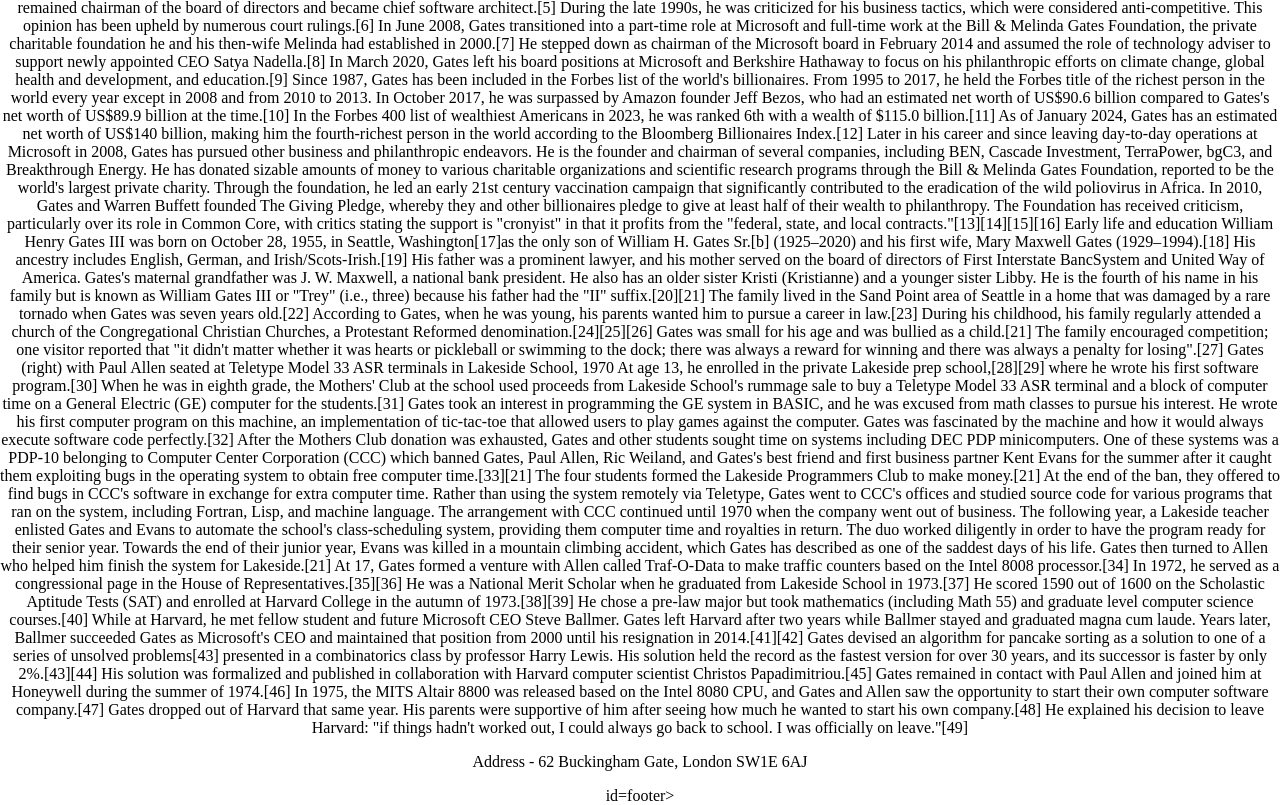
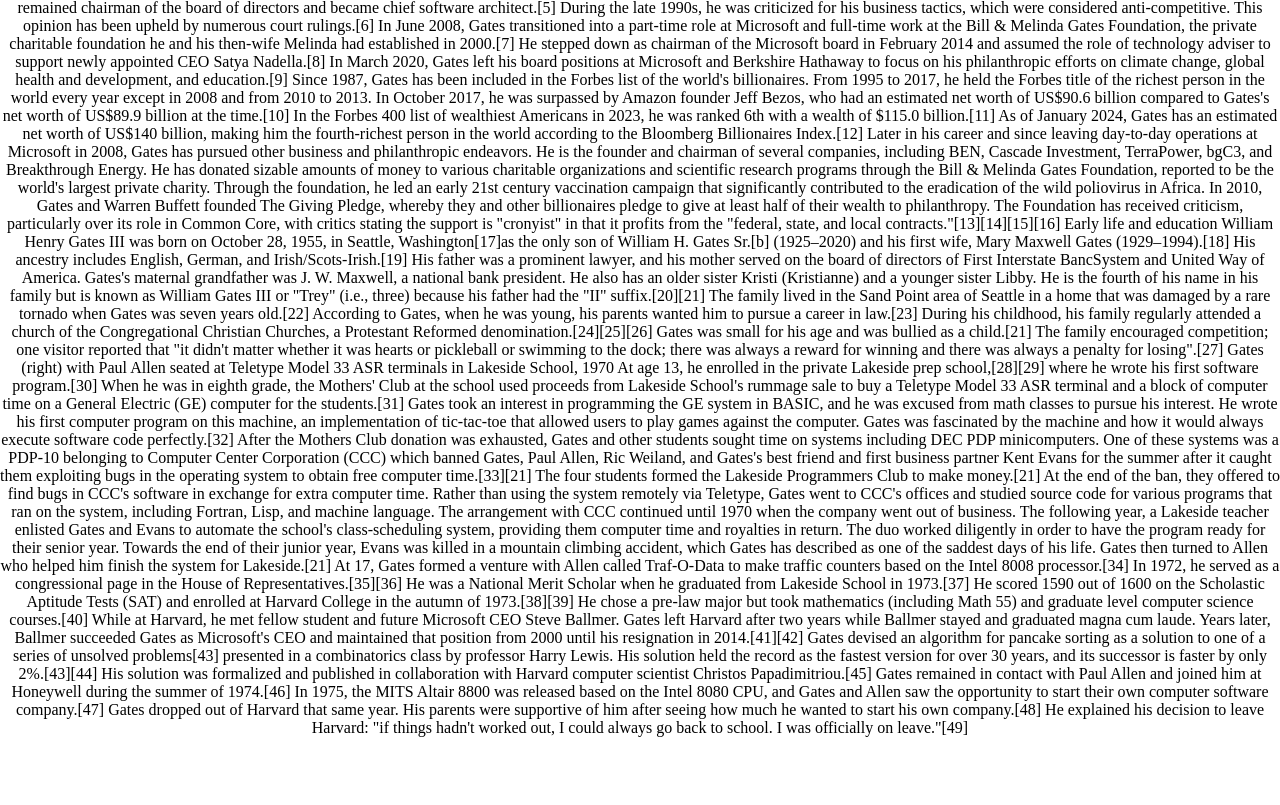
Before and after one commit to AntBlox/A_Biggy_Github-Test, a plain HTML site: page index.html in a window 1280 px wide. Shown: the part 580-1385 px from the top of the page. After the commit the page ends 1333 px from the top, so only its background shows below. Drawn offline with Linux system fonts and the light colour scheme.

Commit message:
Update index.html

```diff
--- a/index.html
+++ b/index.html
@@ -51,10 +51,7 @@ At 17, Gates formed a venture with Allen called Traf-O-Data to make traffic coun
 Gates devised an algorithm for pancake sorting as a solution to one of a series of unsolved problems[43] presented in a combinatorics class by professor Harry Lewis. His solution held the record as the fastest version for over 30 years, and its successor is faster by only 2%.[43][44] His solution was formalized and published in collaboration with Harvard computer scientist Christos Papadimitriou.[45]
 
 Gates remained in contact with Paul Allen and joined him at Honeywell during the summer of 1974.[46] In 1975, the MITS Altair 8800 was released based on the Intel 8080 CPU, and Gates and Allen saw the opportunity to start their own computer software company.[47] Gates dropped out of Harvard that same year. His parents were supportive of him after seeing how much he wanted to start his own company.[48] He explained his decision to leave Harvard: "if things hadn't worked out, I could always go back to school. I was officially on leave."[49] </p>
-      <section id=footer>
-   <p> Address - 62 Buckingham Gate, London SW1E 6AJ</p>
- </section> id=footer>
-      </section>
+
     </body>
 
           </html>
```
